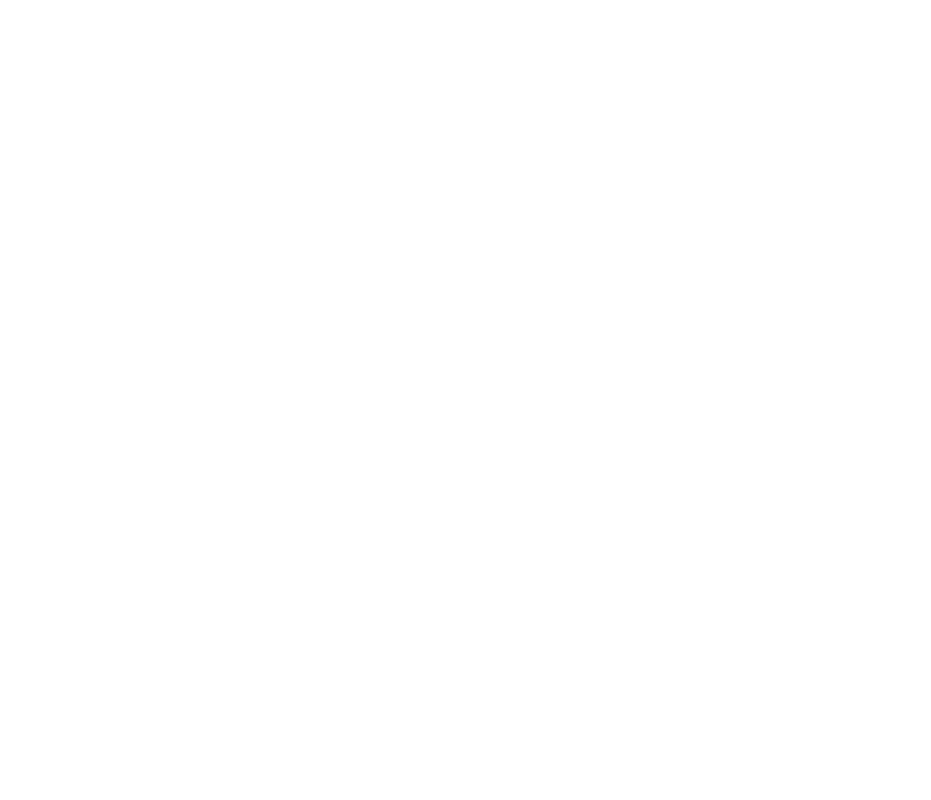
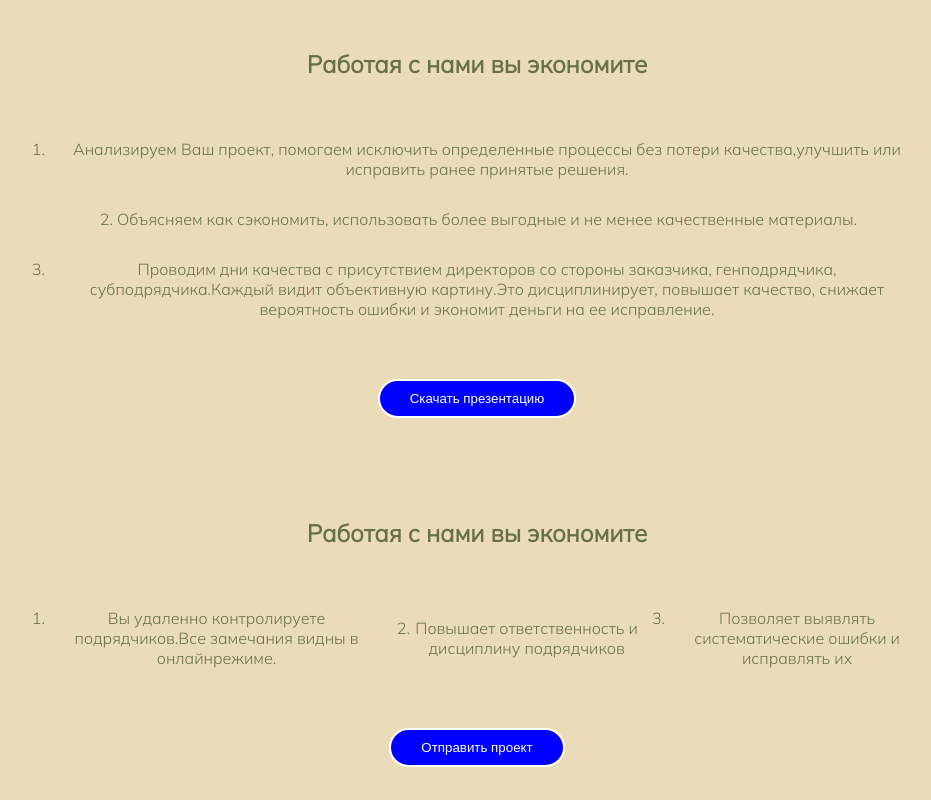
Before and after one commit to dabeiteec/next-task11, a Next.js app: page /AboutPage in a window 1280 px wide. Shown: the part 1020-1820 px from the top of the page, without its empty margins (163-1094 px from the left). Before the commit the page ends 930 px from the top, so only its background shows below. Built offline with nearby package versions, Linux system fonts and the light colour scheme.

Commit message:
added fonts and background color

```diff
--- a/src/app/AboutPage/page.tsx
+++ b/src/app/AboutPage/page.tsx
@@ -1,13 +1,18 @@
 import React from "react";
 import  Header  from '../../widgets/global/components/header'
 import  Subtitle  from '../../widgets/global/components/subtitle'
+import AboutMain from "src/widgets/about-page/components/about-main";
+import ITSystem from "src/widgets/about-page/components/it-system";
+import Documentation from "src/widgets/about-page/components/documentation";
 
 const  AboutPage:React.FC  =()=> {
     return (
     <div>
         <Header/>
         <Subtitle/>
-
+        <AboutMain/>
+        <ITSystem/>
+        <Documentation/>
     </div>
     );
 }
--- a/src/app/layout.tsx
+++ b/src/app/layout.tsx
@@ -1,31 +1,23 @@
 import type { Metadata } from "next";
-import './style/global.css'
-import localFont from "next/font/local";
+import './style/global.css';
+import { Mulish } from 'next/font/google';
 
-const geistSans = localFont({
-  src: "./fonts/GeistVF.woff",
-  variable: "--font-geist-sans",
-  weight: "100 900",
-});
-const geistMono = localFont({
-  src: "./fonts/GeistMonoVF.woff",
-  variable: "--font-geist-mono",
-  weight: "100 900",
+// Подключение шрифта Mulish
+const mulish = Mulish({
+  subsets: ['latin'], // Укажите языковую поднаборку
+  weight: ['200', '300'], // Укажите толщины шрифта, которые нужны
+  display: 'swap', // Настройка загрузки (рекомендуется 'swap')
 });
 
 export const metadata: Metadata = {
-  title: "Create Next App",
-  description: "Generated by create next app",
+  title: "Cool Engineers",
+  description: "Engineers services in Kazakhstan and Uzbekistan",
 };
 
-export default function RootLayout({
-  children,
-}: Readonly<{
-  children: React.ReactNode;
-}>) {
+export default function RootLayout({children,}: Readonly<{children: React.ReactNode;}>) {
   return (
-    <html lang="en">
-      <body className={`${geistSans.variable} ${geistMono.variable}`}>
+    <html lang="ru" className={mulish.className}>
+      <body>
         {children}
       </body>
     </html>
--- a/src/app/page.tsx
+++ b/src/app/page.tsx
@@ -4,7 +4,7 @@
 export const  Home:React.FC  =()=> {
   return (
     <div>
-     <HomePage/>
+      <HomePage/>
     </div>
   );
 }
--- a/src/app/style/global.css
+++ b/src/app/style/global.css
@@ -1,12 +1,14 @@
 :root {
-    --background: #ffffff;
-    --foreground: #171717;
+    --font-family: 'Mulish', sans-serif;
+    --background: #EBDCB9;
+    --foreground: #677047;
   }
 
   @media (prefers-color-scheme: dark) {
     :root {
-      --background: #0a0a0a;
-      --foreground: #ededed;
+      --font-family: 'Mulish', sans-serif;
+      --background: #677047;
+      --foreground: #EBDCB9;
     }
   }
 
@@ -14,12 +16,13 @@
   body {
     max-width: 100vw;
     overflow-x: hidden;
+    font-family: inherit;
   }
 
   body {
     color: var(--foreground);
     background: var(--background);
-    font-family: Arial, Helvetica, sans-serif;
+    font-family: var(--font-family);
     -webkit-font-smoothing: antialiased;
     -moz-osx-font-smoothing: grayscale;
   }
--- /dev/null
+++ b/src/widgets/about-page/components/about-main.tsx
@@ -0,0 +1,23 @@
+import React from "react";
+import styles from '../styles/main.module.css';
+import MainButton from "src/shareds/button/button";
+
+
+const AboutMain: React.FC = () => {
+    const arr = [
+        'Анализируем Ваш проект, помогаем исключить определенные процессы без потери качества,улучшить или исправить ранее принятые решения.',
+        'Объясняем как сэкономить, использовать более выгодные и не менее качественные материалы.',
+        'Проводим дни качества с присутствием директоров со стороны заказчика, генподрядчика, субподрядчика.Каждый видит объективную картину.Это дисциплинирует, повышает качество, снижает вероятность ошибки и экономит деньги на ее исправление.'
+    ];
+    return (
+        <article className={`${styles.container} ${styles.margin}`}>
+            <h2>Работая с нами вы экономите</h2>
+            <ol className={styles.list}>
+                {arr.map((item,index)=>(<li key={index} className={styles.arrItem}>{item}</li>))}
+            </ol>
+            <MainButton label="Скачать презентацию"/>
+        </article>
+    );
+};
+
+export default AboutMain;
--- /dev/null
+++ b/src/widgets/about-page/components/documentation.tsx
@@ -0,0 +1,23 @@
+import React from "react";
+// import styles from '../styles/documentation.module.css';
+import styles from '../styles/main.module.css';
+
+
+const Documentation: React.FC = () => {
+    const arr = [
+        'Земляные','Кровельные','Сварочные',
+        'Отделочные','Монолитные ','Свайные',
+        'Монтажные','Гидроизоляционные','Каменные',
+        'Спец работы (Электрика, Сантехника)'
+    ];
+    return (
+        <footer className={`${styles.container} ${styles.margin}`}>
+            <h2>Работая с нами вы экономите</h2>
+            <ol className={styles.list}>
+                {arr.map((item,index)=>(<li key={index} className={styles.arrItem}>{item}</li>))}
+            </ol>
+        </footer>
+    );
+};
+
+export default Documentation;
--- /dev/null
+++ b/src/widgets/about-page/components/it-system.tsx
@@ -0,0 +1,23 @@
+import React from "react";
+import styles from '../styles/it.module.css';
+import MainButton from "src/shareds/button/button";
+
+
+const ITSystem: React.FC = () => {
+    const arr = [
+        'Вы удаленно контролируете подрядчиков.Все замечания видны в онлайнрежиме.',
+        'Повышает ответственность и дисциплину подрядчиков	',
+        'Позволяет выявлять систематические ошибки и исправлять их',
+    ];
+    return (
+        <article className={`${styles.container} ${styles.margin}`}>
+            <h2>Работая с нами вы экономите</h2>
+            <ul className={styles.list}>
+                {arr.map((item,index)=>(<li key={index} className={styles.arrItem}>{item}</li>))}
+            </ul>
+            <MainButton label="Отправить проект"/>
+        </article>
+    );
+};
+
+export default ITSystem;
--- /dev/null
+++ b/src/widgets/about-page/styles/it.module.css
@@ -0,0 +1,20 @@
+.list{
+    list-style: decimal;
+    padding-left: 20px;
+    width: 70%;
+    display: flex;
+    gap: 30px;
+    align-items: center;
+    text-align: center;
+}
+.margin{
+    margin-top: 100px;
+    margin-bottom: 100px;
+}
+.container{
+    display: flex;
+    flex-direction: column;
+    width: 100%;
+    align-items: center;
+    gap:60px
+}
--- /dev/null
+++ b/src/widgets/about-page/styles/main.module.css
@@ -0,0 +1,21 @@
+.list{
+    list-style: decimal;
+    padding-left: 20px;
+    width: 70%;
+    display: flex;
+    flex-direction: column;
+    gap: 30px;
+    align-items: center;
+    text-align: center;
+}
+.margin{
+    margin-top: 100px;
+    margin-bottom: 100px;
+}
+.container{
+    display: flex;
+    flex-direction: column;
+    width: 100%;
+    align-items: center;
+    gap:60px
+}
--- a/src/widgets/global/components/header.tsx
+++ b/src/widgets/global/components/header.tsx
@@ -4,11 +4,14 @@
 import Link from "next/link";
 
 const Header: React.FC = () => {
+
   return (
     <header className={styles.header}>
       <h1 className={styles.logo}>Logo</h1>
       <div className={styles.navButton}>
-        <Link href='/'>Home</Link>
+        <Link href='/'>
+          Home
+        </Link>
         <Link href='/AboutPage'>About</Link>
         <Link href='/LicencePage'>Licence</Link>
         <Link href='/ServicesPage'>Services</Link>
--- a/src/widgets/global/styles/header.module.css
+++ b/src/widgets/global/styles/header.module.css
@@ -4,6 +4,9 @@
     align-items: center;
     font-family: var(--geistSans), sans-serif;
     padding: 10px 20px 10px 20px;
+}
+.active{
+    color:red;
 }
 .logo {
     font-size: 64px;
```
Also changed, not shown: src/app/fonts/GeistMonoVF.woff (deleted), src/app/fonts/GeistVF.woff (deleted), src/widgets/about-page/styles/documentation.module.css (added).
